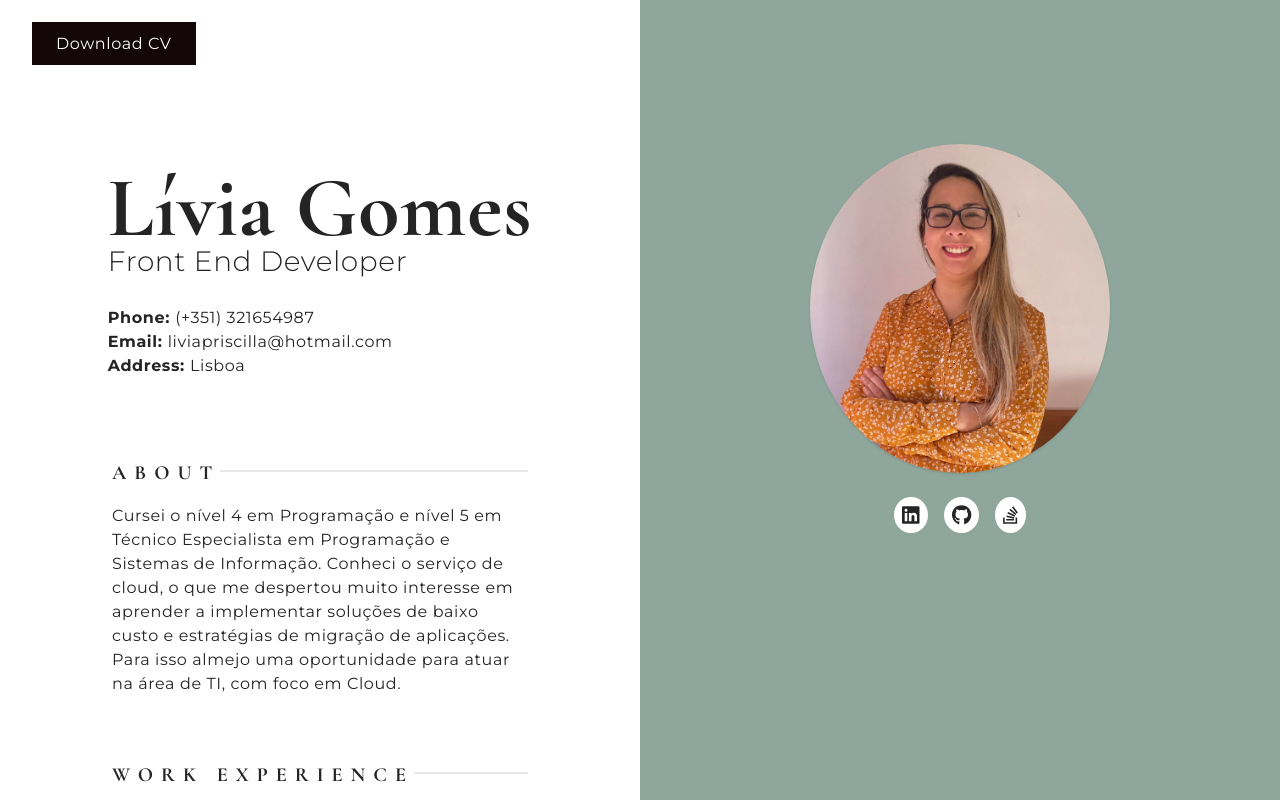
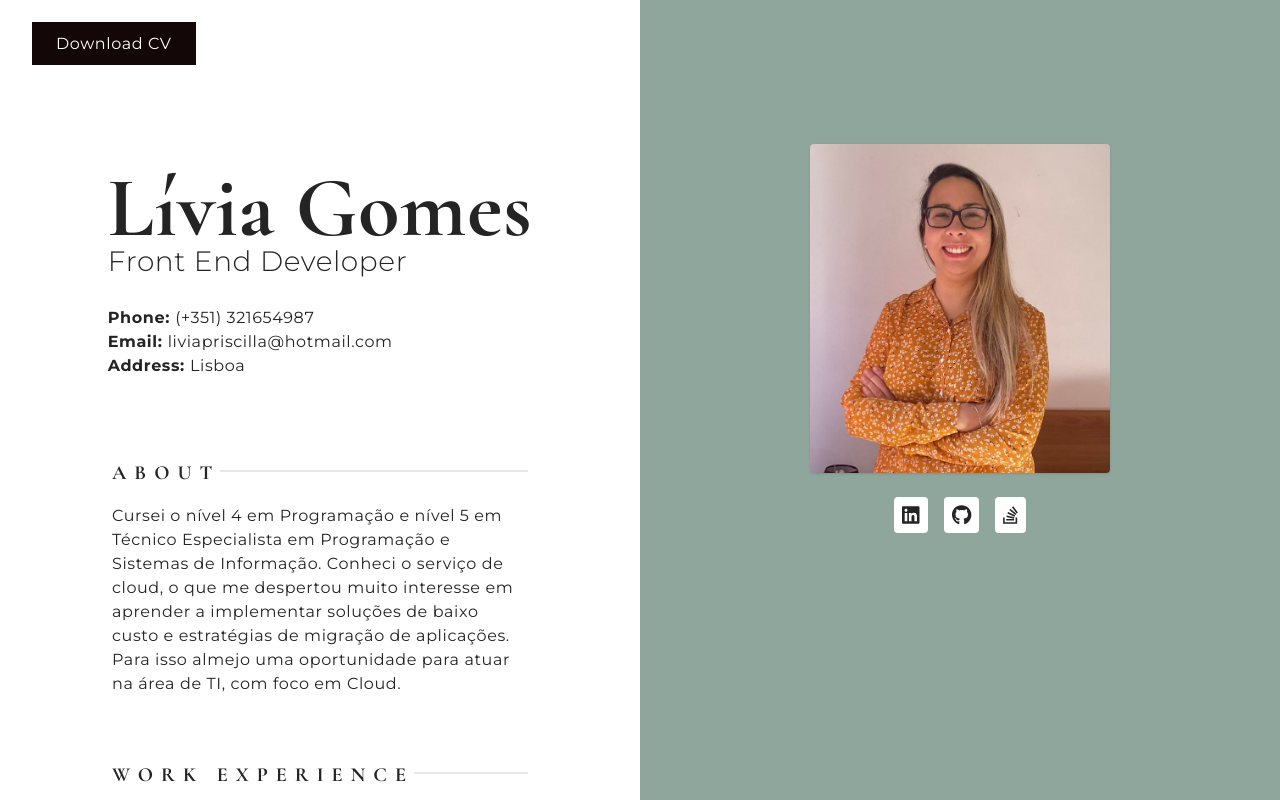
Before and after one commit to Livia89/TCC-EscolaDaNuvem, a React (Vite) app: page / in a window 1280 px wide. Shown: the top 800 px of the page. Built offline with nearby package versions, Linux system fonts and the light colour scheme.

Commit message:
improve icons style

```diff
--- a/src/components/ImageSection.tsx
+++ b/src/components/ImageSection.tsx
@@ -15,7 +15,9 @@ import { SocialName } from "../share/enums";
 
 interface SectionImageProps {
   id: string;
+  image:  string;
   socials: Socials;
+
 }
 function ImageSection(props: SectionImageProps): React.ReactElement {
   const { socials } = { ...props };
@@ -28,7 +30,7 @@ function ImageSection(props: SectionImageProps): React.ReactElement {
 
           <img
             src={liviaImage}
-            className={`rounded-full lg:mt-28 shadow  `}
+            className={`rounded lg:mt-28 shadow`}
             height={300}
             width={300}
           />
@@ -40,7 +42,7 @@ function ImageSection(props: SectionImageProps): React.ReactElement {
                   socialName.length && (
                     <a href={socialLink} key={index * Math.random() + 1}>
                       <FontAwesomeIcon
-                        className="bg-white p-2 rounded-full"
+                        className="bg-white p-2 hover:bg-gray-300 transition-all ease-in-out rounded"
                         size={"lg"}
                         icon={
                           (socialName === SocialName.github && faGithub) ||
```
